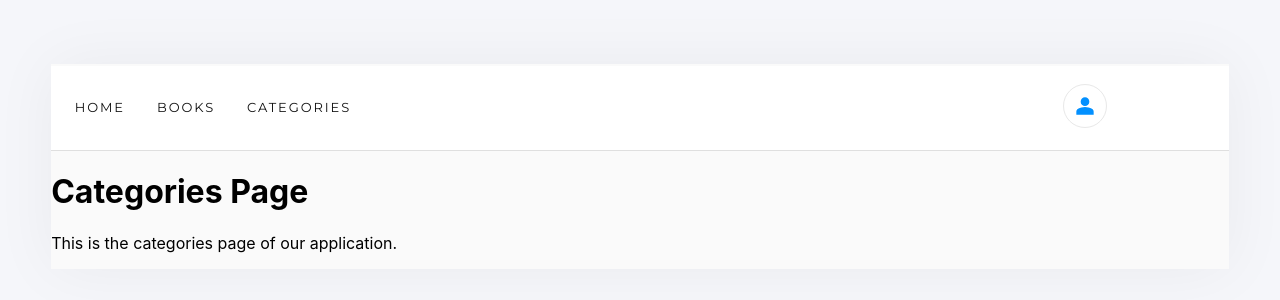
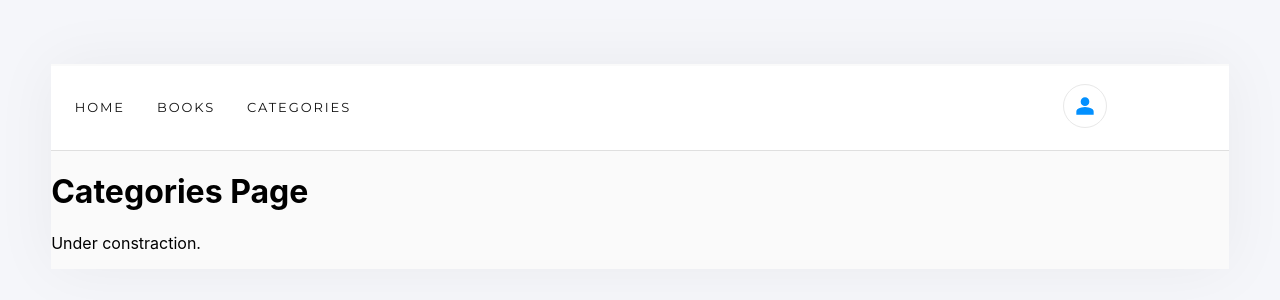
Before and after one commit to hafiz1379/bookstore, a React (Create React App) app: page /categories in a window 1280 px wide. Shown: the top 300 px of the page. Built offline with nearby package versions, Linux system fonts and the light colour scheme.

Commit message:
Update CategoriesPage content

```diff
--- a/src/components/categories/Categoriespage.jsx
+++ b/src/components/categories/Categoriespage.jsx
@@ -4,7 +4,7 @@ function CategoriesPage() {
   return (
     <div>
       <h1>Categories Page</h1>
-      <p>This is the categories page of our application.</p>
+      <p>Under constraction.</p>
     </div>
   );
 }
```
